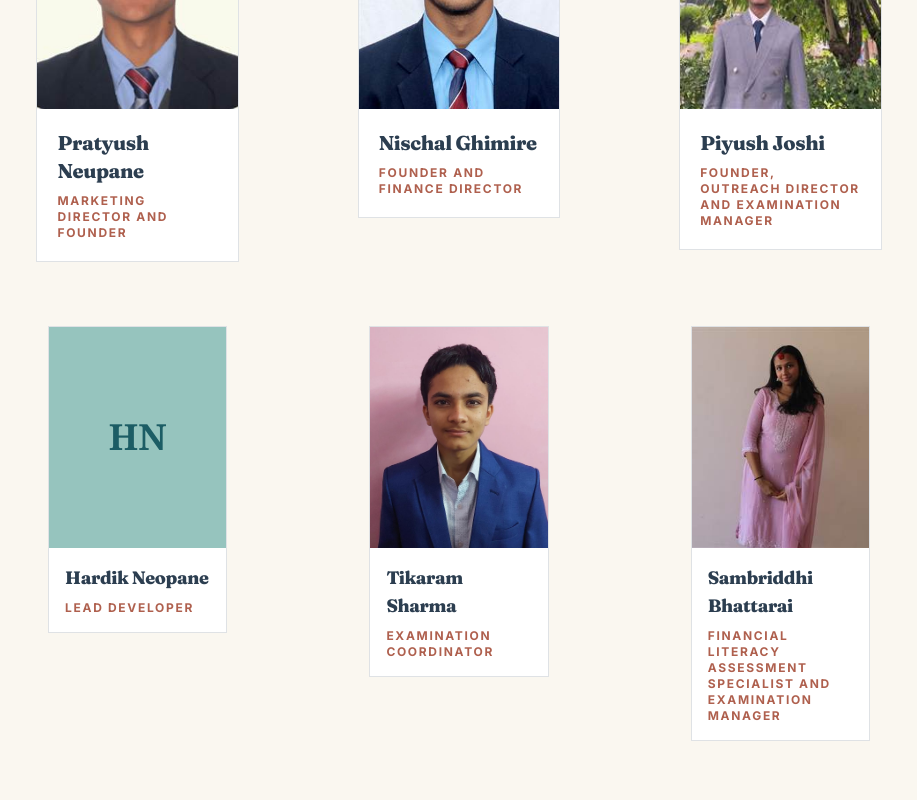
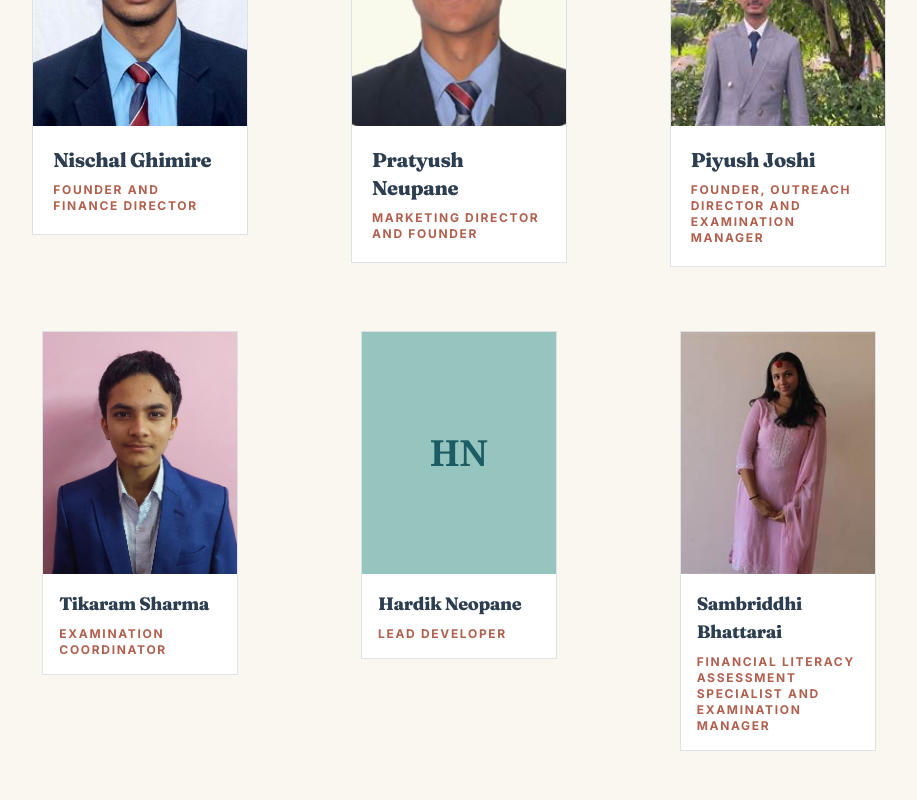
Before and after one commit to HardikNeo/NAFO, a React (Vite) app: page /about in a window 1280 px wide. Shown: the part 1880-2680 px from the top of the page, without its empty margins (43-960 px from the left). Built offline with nearby package versions, Linux system fonts and the light colour scheme; no server answers; the database is empty.

Commit message:
Reorder team tiles and widen cards for last rows

```diff
--- a/src/components/Team.jsx
+++ b/src/components/Team.jsx
@@ -9,16 +9,16 @@ const teamRows = [
     { name: "Yogeshwor Sharma", role: "Founder and Managing Director" },
   ],
   [
+    { name: "Nischal Ghimire", role: "Founder and Finance Director" },
     { name: "Pratyush Neupane", role: "Marketing Director and Founder" },
-    { name: "Nischal Ghimire", role: "Founder and Finance Director" },
     {
       name: "Piyush Joshi",
       role: "Founder, Outreach Director and Examination Manager",
     },
   ],
   [
+    { name: "Tikaram Sharma", role: "Examination Coordinator" },
     { name: "Hardik Neopane", role: "Lead Developer" },
-    { name: "Tikaram Sharma", role: "Examination Coordinator" },
     {
       name: "Sambriddhi Bhattarai",
       role: "Financial Literacy Assessment Specialist and Examination Manager",
@@ -30,10 +30,10 @@ const teamRows = [
     { name: "Abinash Poudel", role: "Research Analyst" },
   ],
   [
+    { name: "Arpit Faulee", role: "Finance Officer" },
     { name: "Krinjal Timalsina", role: "Examination Manager" },
+    { name: "Aarya Sharma", role: "Documentation Specialist; Examination Manager" },
     { name: "Pradakshina Khatiwada", role: "Examination Manager" },
-    { name: "Aarya Sharma", role: "Documentation Specialist; Examination Manager" },
-    { name: "Arpit Faulee", role: "Finance Officer" },
   ],
 ];
 
@@ -64,19 +64,19 @@ function MemberTile({ member, size }) {
     },
     director: {
       image: "aspect-[4/5]",
-      card: "w-full max-w-[12.65rem]",
+      card: "w-full max-w-[13.5rem]",
       name: "text-lg sm:text-xl",
       padding: "p-5",
     },
     manager: {
       image: "aspect-[4/5]",
-      card: "w-full max-w-[11.2rem]",
+      card: "w-full max-w-[12.25rem]",
       name: "text-base sm:text-lg",
       padding: "p-4",
     },
     officer: {
       image: "aspect-[4/5]",
-      card: "w-full max-w-[8rem]",
+      card: "w-full max-w-[9.5rem]",
       name: "text-sm sm:text-base",
       padding: "p-4",
     },
@@ -182,7 +182,7 @@ export default function Team() {
               return (
                 <div
                   key={rowIndex}
-                  className={`grid items-start justify-center gap-5 sm:gap-6 ${
+                  className={`grid items-start justify-center gap-3 sm:gap-4 ${
                     isFounder
                       ? "grid-cols-1"
                       : row.length === 5
```
